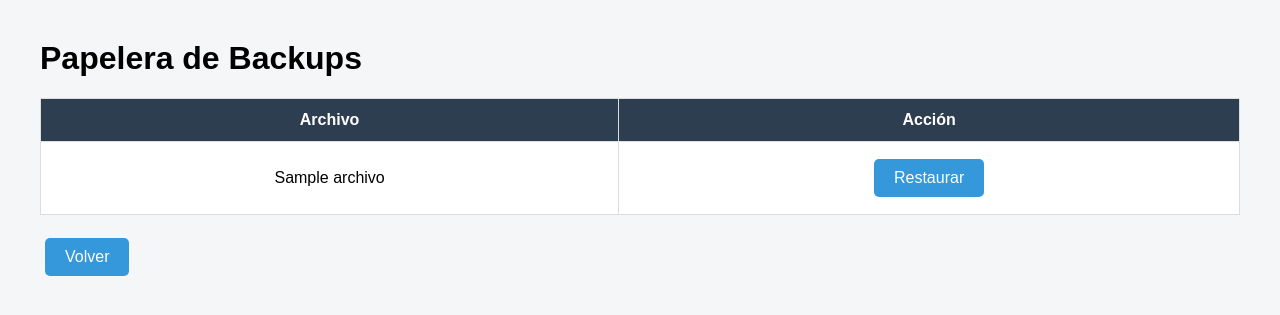
After one commit to DavidPuentes25/BackupSeguro, a Flask app: template templates/papelera.html in a window 1280 px wide. The commit adds this page. Shown: the top 315 px of the page. Run offline with Flask 3, Linux system fonts and the light colour scheme; the template is opened without the code that fills it: most values are stand-ins (such as "Sample title", 1, 10 or a date in 2020).

Commit message:
papelera de backups

```diff
--- a/app.py
+++ b/app.py
@@ -4,6 +4,7 @@ import qrcode
 import os
 import sqlite3
 import zipfile
+import shutil
 from datetime import datetime
 from flask import send_from_directory
 
@@ -240,12 +241,31 @@ def eliminar_backup(id):
     conexion = sqlite3.connect("database.db")
     cursor = conexion.cursor()
 
-    cursor.execute("DELETE FROM backups WHERE id=?", (id,))
+    cursor.execute("SELECT nombre FROM backups WHERE id=?", (id,))
+    backup = cursor.fetchone()
 
-    conexion.commit()
+    if backup:
+
+        nombre_archivo = backup[0]
+
+        if not os.path.exists("papelera"):
+            os.mkdir("papelera")
+
+        ruta_original = os.path.join("backups", nombre_archivo)
+        ruta_nueva = os.path.join("papelera", nombre_archivo)
+
+        if os.path.exists(ruta_original):
+            shutil.move(ruta_original, ruta_nueva)
+
+        cursor.execute("DELETE FROM backups WHERE id=?", (id,))
+        conexion.commit()
+
+        registrar_log(
+            session["usuario"],
+            f"Movió backup a papelera: {nombre_archivo}"
+        )
+
     conexion.close()
-
-    registrar_log(session["usuario"], f"Backup eliminado ID {id}")
 
     return redirect(url_for("dashboard"))
 
@@ -299,6 +319,54 @@ def nuevo_usuario():
 
     return render_template("nuevo_usuario.html", mensaje=mensaje)
 
+@app.route("/papelera")
+def papelera():
+
+    if "usuario" not in session:
+        return redirect(url_for("login"))
+
+    if session["rol"] != "admin":
+        return "Acceso denegado"
+
+    archivos = []
+
+    if os.path.exists("papelera"):
+        archivos = os.listdir("papelera")
+
+    return render_template("papelera.html", archivos=archivos)
+
+@app.route("/restaurar_backup/<nombre>")
+def restaurar_backup(nombre):
+
+    if "usuario" not in session:
+        return redirect(url_for("login"))
+
+    if session["rol"] != "admin":
+        return "Acceso denegado"
+
+    ruta_origen = f"papelera/{nombre}"
+    ruta_destino = f"backups/{nombre}"
+
+    if os.path.exists(ruta_origen):
+
+        shutil.move(ruta_origen, ruta_destino)
+
+        fecha = datetime.now().strftime("%Y-%m-%d")
+
+        conexion = sqlite3.connect("database.db")
+        cursor = conexion.cursor()
+
+        cursor.execute("""
+            INSERT INTO backups (nombre, fecha, estado)
+            VALUES (?, ?, ?)
+        """, (nombre, fecha, "Restaurado"))
+
+        conexion.commit()
+        conexion.close()
+
+        registrar_log(session["usuario"], f"Restauró backup {nombre}")
+
+    return redirect(url_for("dashboard"))
 if __name__ == "__main__":
     print("Servidor iniciando...")
     app.run(debug=True, host="127.0.0.1", port=5000)
--- a/templates/dashboard.html
+++ b/templates/dashboard.html
@@ -115,6 +115,10 @@ a{
 <a href="/nuevo_usuario">Nuevo Usuario</a>
 {% endif %}
 
+{% if rol|trim|lower == "admin" %}
+<a href="/papelera">Papelera</a>
+{% endif %}
+
 <a href="/logout">Cerrar Sesión</a>
 
 </body>
--- /dev/null
+++ b/templates/papelera.html
@@ -0,0 +1,69 @@
+<!DOCTYPE html>
+<html lang="es">
+<head>
+<meta charset="UTF-8">
+<title>Papelera de Backups</title>
+
+<style>
+body{
+    font-family:Arial;
+    background:#f4f6f7;
+    margin:40px;
+}
+
+table{
+    width:100%;
+    border-collapse:collapse;
+    background:white;
+}
+
+th,td{
+    padding:12px;
+    border:1px solid #ddd;
+    text-align:center;
+}
+
+th{
+    background:#2c3e50;
+    color:white;
+}
+
+a{
+    text-decoration:none;
+    padding:10px 20px;
+    background:#3498db;
+    color:white;
+    border-radius:5px;
+    margin:5px;
+    display:inline-block;
+}
+</style>
+
+</head>
+<body>
+
+<h1>Papelera de Backups</h1>
+
+<table>
+<tr>
+    <th>Archivo</th>
+    <th>Acción</th>
+</tr>
+
+{% for archivo in archivos %}
+<tr>
+    <td>{{archivo}}</td>
+    <td>
+        <a href="/restaurar_backup/{{archivo}}">Restaurar</a>
+    </td>
+</tr>
+{% endfor %}
+
+</table>
+
+<br>
+
+<a href="/dashboard">Volver</a>
+
+</body>
+</html>
```
Also changed, not shown: database.db.
